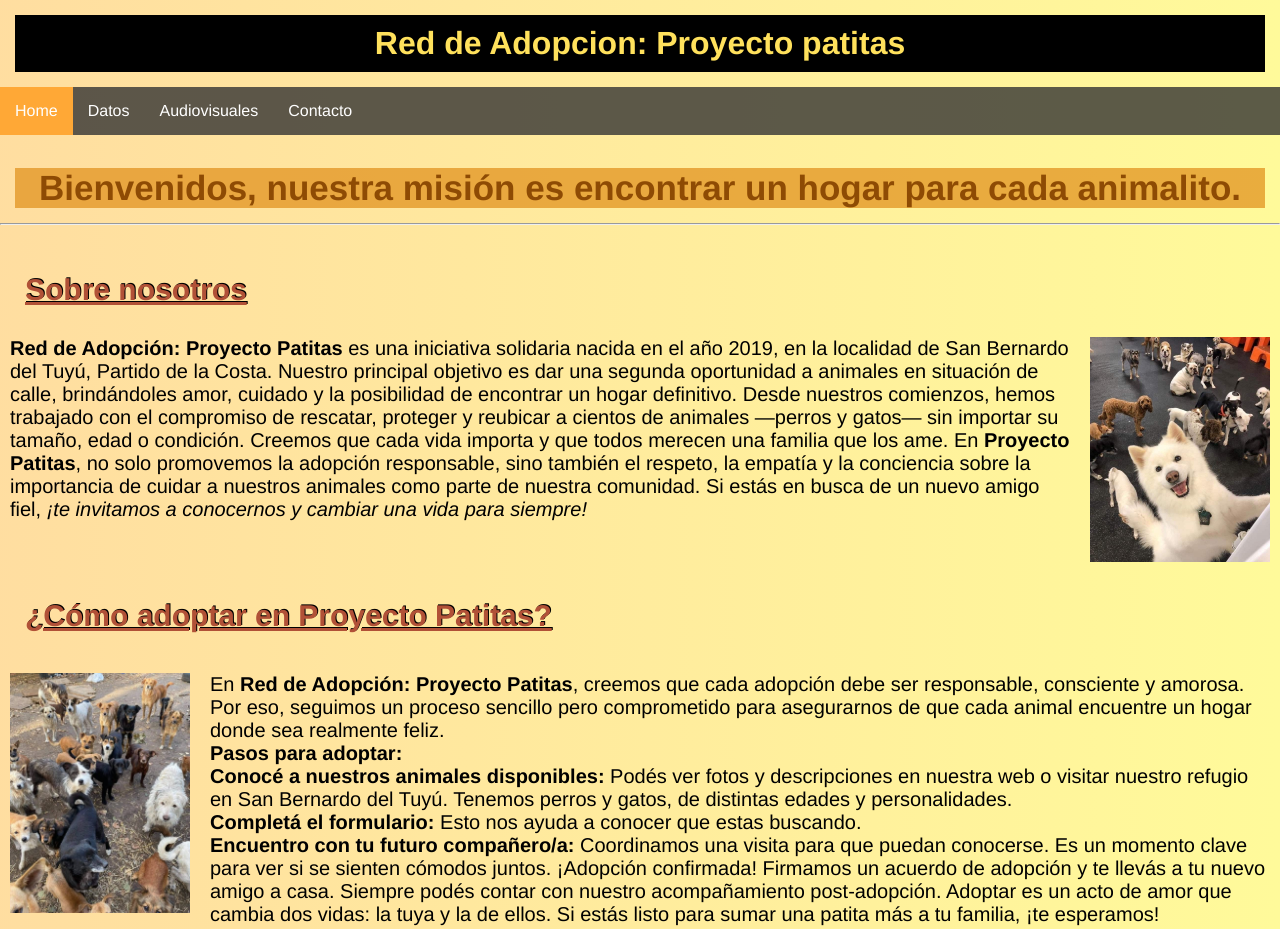
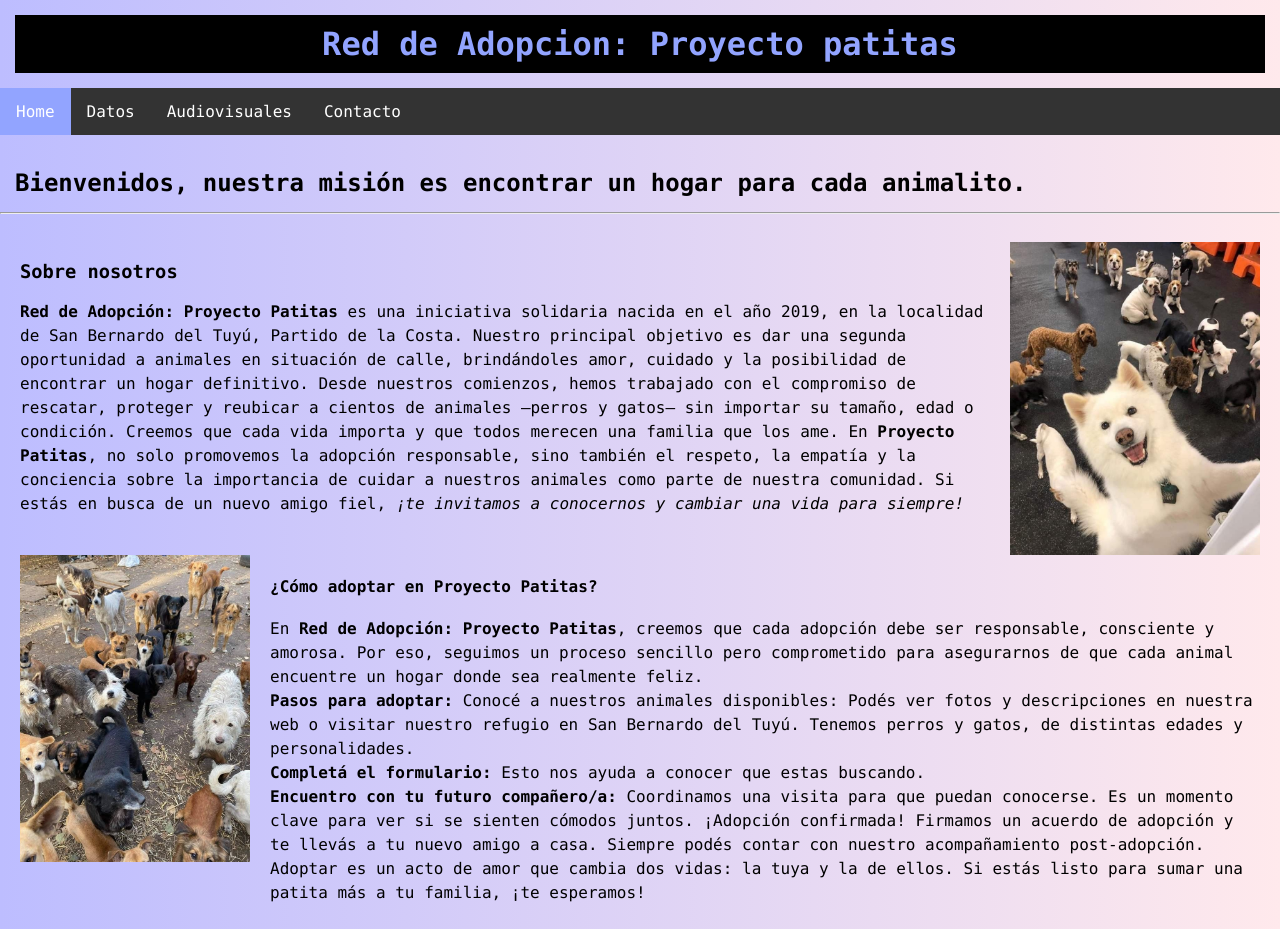
Before and after one commit to sofffi8/proyecto-Barjau, a plain HTML site: page index.html in a window 1280 px wide. Shown: the top 929 px of the page. Drawn offline with Linux system fonts and the light colour scheme.

Commit message:
Update index.html

```diff
--- a/index.html
+++ b/index.html
@@ -7,9 +7,105 @@
     <meta name="author" content="Sofia Barjau" />
     <meta name="description" content="Primera pagina web" />
     <link rel="shortcut icon" href="favicon.ico" type="image/x-icon" />
-    <link rel="stylesheet" href="style.css">
-    <link rel="stylesheet" href="/styles/index.css">
+    <style>
+      body {
+        font-family: "Lucida Console", "Courier New", monospace;
+        background: linear-gradient(
+          to right,
+          rgb(189, 189, 255),
+          rgb(255, 233, 236)
+        );
+        padding: 0;
+        margin: 0;
+      }
 
+      header {
+        text-align: center;
+      }
+
+      ul {
+        list-style-type: none;
+        margin: 0;
+        padding: 0;
+        overflow: hidden;
+        background-color: #333;
+      }
+
+      li {
+        float: left;
+      }
+
+      li a {
+        display: block;
+        color: white;
+        text-align: center;
+        padding: 14px 16px;
+        text-decoration: none;
+      }
+
+      li a:hover:not(.active) {
+        background-color: #111;
+      }
+
+      .active {
+        background-color: #92a4ff;
+      }
+
+      h1 {
+        background-color: black;
+        padding: 10px;
+        margin: 0;
+        color: #92a4ff;
+      }
+
+      h2 {
+        font-size: 24px;
+        margin: 0;
+        padding: 0;
+      }
+
+      .container {
+        max-width: 100%;
+        margin: 0 auto;
+        padding: 20px;
+      }
+
+      p {
+        font-size: 16px;
+        line-height: 1.5;
+        margin-bottom: 20px;
+      }
+
+      .image {
+        float: right;
+        margin: 0 0 20px 20px;
+        max-width: 25%;
+        height: auto;
+      }
+
+      .image2 {
+        float: left;
+        margin: 0 20px 20px 0;
+        max-width: 25%;
+        height: auto;
+      }
+      .article {
+        float: left;
+        width: 70%;
+        background-color: #fff;
+        padding: 10px;
+        margin: 10px;
+        border: 1px solid #ccc;
+      }
+
+      .footer {
+        background-color: #333;
+        color: #fff;
+        padding: 10px;
+        text-align: center;
+        clear: both;
+      }
+    </style>
   </head>
   <body>
 
@@ -25,13 +121,14 @@
       </nav>
     </header>
     <br />
-    <h2 class="subtitulo">
+    <h2 style="margin: 15px">
       Bienvenidos, nuestra misión es encontrar un hogar para cada animalito.
     </h2>
     <hr />
-    <article class="contenedor">
-      <h3 class="tituloInterno">Sobre nosotros</h3>
-      <img class="imagen" src="img/img1.jpg" alt="Mascotas" width="180px"/>
+    <article class="container">
+      <img class="image" src="img/img1.jpg" alt="Mascotas" width="250px"/>
+      <h3>Sobre nosotros</h3>
+
       <p>
         <b>Red de Adopción: Proyecto Patitas</b> es una iniciativa solidaria nacida en
         el año 2019, en la localidad de San Bernardo del Tuyú, Partido de la
@@ -48,18 +145,15 @@
         amigo fiel, <i>¡te invitamos a conocernos y cambiar una vida para siempre!</i>
       </p>
       <br>
-
-      <h4 class="tituloInterno">¿Cómo adoptar en Proyecto Patitas?</h4>
-      <img class="imagen2" src="/img/img2.jpg" alt="Adopcion" width="180px"/>
+      <img class="image2" src="/img/img2.jpg" alt="Adopcion" width="230px"/>
+      <h4>¿Cómo adoptar en Proyecto Patitas?</h4>
       <p>
         En <b>Red de Adopción: Proyecto Patitas</b>,
         creemos que cada adopción debe ser responsable, consciente y amorosa.
         Por eso, seguimos un proceso sencillo pero comprometido para asegurarnos
         de que cada animal encuentre un hogar donde sea realmente feliz.
         <br>
-        <b>Pasos para adoptar:</b>
-        <br>
-        <b>Conocé a nuestros animales disponibles:</b> Podés ver fotos y
+        <b>Pasos para adoptar:</b> Conocé a nuestros animales disponibles: Podés ver fotos y
         descripciones en nuestra web o visitar nuestro refugio en San Bernardo
         del Tuyú. Tenemos perros y gatos, de distintas edades y
         personalidades.
@@ -76,9 +170,8 @@
         sumar una patita más a tu familia, ¡te esperamos!
       </p>
       <br>
-
-      <h4 class="tituloInterno">Cuidados básicos para tu nuevo compañero.</h4>
-      <img class="imagen" src="/img/img3.jpg" alt="Cuidados" width="180px"/>
+      <img class="image" src="/img/img3.jpg" alt="Cuidados" width="250px"/>
+      <h4>Cuidados básicos para tu nuevo compañero.</h4>
       <p>
        Adoptar es solo el primer
         paso. Cuidar a un animal con amor, paciencia y responsabilidad es lo que
@@ -87,7 +180,7 @@
         consejos útiles para que tu peludo se sienta feliz y seguro en su nuevo
         hogar.
       </p>
-      <h5 class="pequeñosSubtitulos">Higiene y salud:</h5>
+      <h5>Higiene y salud:</h5>
       <p>
         Visitas al veterinario: Llevá a tu mascota al menos una vez al año para
         un chequeo general, vacunas y desparasitación.
@@ -95,7 +188,7 @@
         la especie y el tipo de pelaje, mantené su higiene con baños regulares y
         cepillados para evitar nudos y pulgas.
       </p>
-      <h5 class="pequeñosSubtitulos">Amor y tiempo:</h5>
+      <h5>Amor y tiempo:</h5>
       <p>
         Brindar atención, juegos y paseos diarios. Ellos necesitan
         contacto y afecto,tené paciencia si muestra miedo o ansiedad al principio, ya que muchos vienen de situaciones
```
